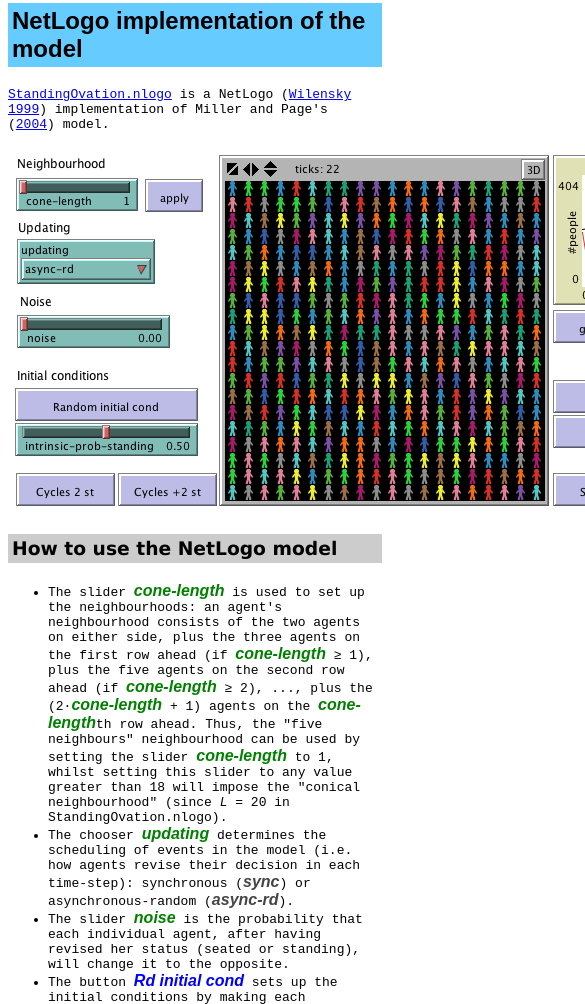
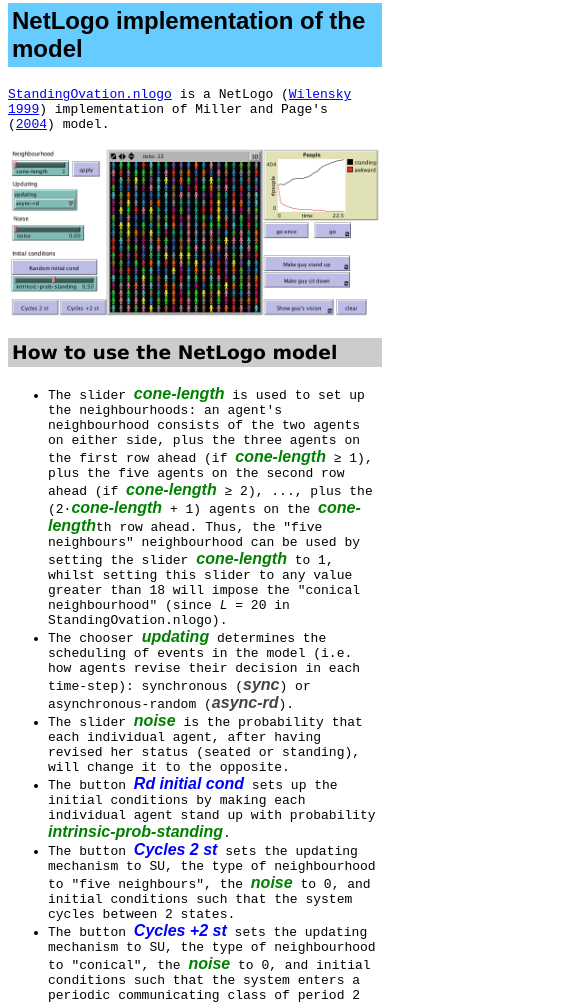
Before and after one commit to luis-r-izquierdo/standingovation, a plain HTML site: page index.html in a window 390 px wide. Shown: the part 1520-2524 px from the top of the page, 585 px wide, since content can reach past the window. Drawn offline with Linux system fonts and the light colour scheme.

Commit message:
responsive img

```diff
--- a/index.html
+++ b/index.html
@@ -73,10 +73,13 @@
       }
    </STYLE>
    <STYLE type="text/css">
-      dl {
-         font-family: monospace
+      img {
+         max-width: 100%;
+         height: auto;
+         width: auto\9;
+         /* ie8 */
       }
-   </style>
+   </STYLE>
 </HEAD>
 
 <body>
@@ -108,7 +111,7 @@
    <h2>NetLogo implementation of the model</h2>
    <p><a href="StandingOvation.nlogo">StandingOvation.nlogo</a> is a NetLogo (<a href="#wilensky1999">Wilensky 1999</a>) implementation of Miller and Page's (<a href="#miller2004">2004</a>) model.</p>
 
-   <img style="margin:0px auto;display:block" src="./standing-ovation.png" />
+   <img style="margin:0px auto;display:block"src="./standing-ovation.png" />
 
 
    <h3>How to use the NetLogo model</h3>
```
